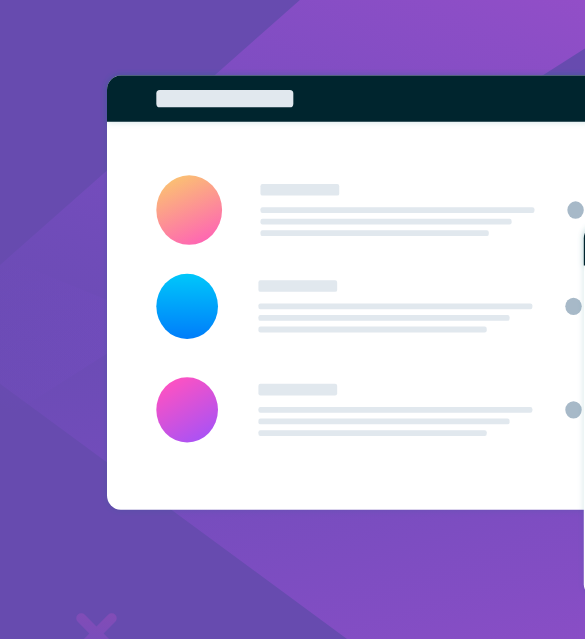
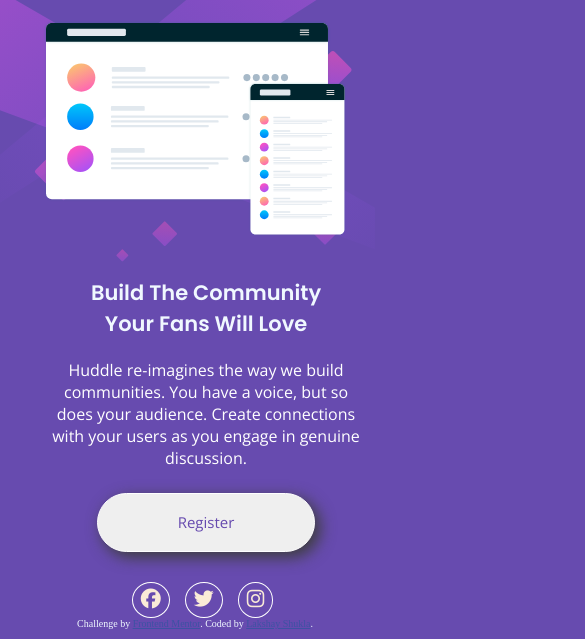
Before and after one commit to shuklaksh/Huddle-Landing-Page, a plain HTML site: page index.html in a window 390 px wide. Shown: the part 111-750 px from the top of the page, 585 px wide, since content can reach past the window. Drawn offline with nearby package versions, Linux system fonts and the light colour scheme.

Commit message:
fix- responsive

```diff
--- a/style.css
+++ b/style.css
@@ -47,7 +47,7 @@ body {
     font-family: 'Open Sans', sans-serif;
     font-size: 15px;
     color: var(--Violet);
-    max-width: 40%;
+    max-width: 15em;
     height: 7vh;
     box-shadow: 5px 5px 15px 0.5px #3e3e3e;
     border: 0.2px solid white;
@@ -84,3 +84,57 @@ body {
 .attribution a {
     color: hsl(228, 45%, 44%);
 }
+
+@media  (max-width: 700px) {
+    body {
+        background-image: url(./images/bg-mobile.svg);
+        background-repeat: no-repeat;
+        background-color: var(--Violet);
+    }
+    .header img{
+        width: 8em;
+    }
+    .middle{
+        flex-direction: column;
+        margin: 0;
+        margin-top: 65px;
+    }
+    .middle img {
+        width: 78%;
+        align-self: center;
+    }
+    .middle .text {
+        text-align: center;
+        max-width: 80%;
+    }
+    .middle .text h2{
+        font-size: 21px;
+        padding:  0 20px;
+
+    }
+    .middle .text p {
+        margin-bottom: 1.5em;
+        font-size: 16px;
+        text-align: center;
+    }
+
+    .text button {
+        margin: 0;
+        padding: 0;
+        align-self: center;
+        width: 70%;
+        margin-bottom: 30px;
+    }
+    .social {
+        margin: 0;
+        padding: 0;
+        justify-content: center;
+    }
+    .social a {
+        margin-left: 15px;
+    }
+    .attribution {
+        white-space: nowrap;
+        font-size: 10px;
+    }
+}
```
